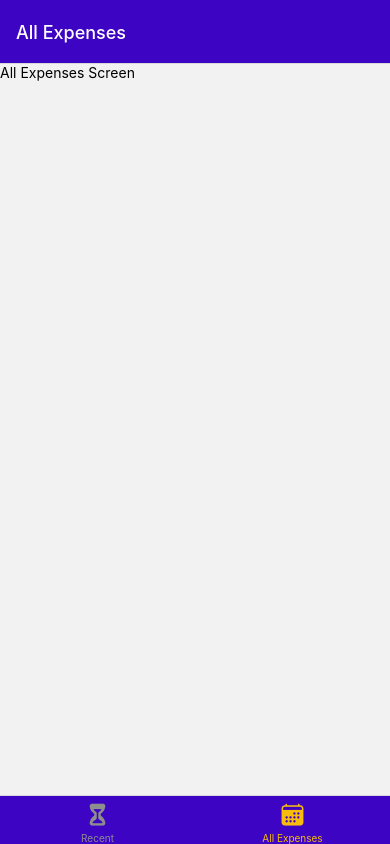
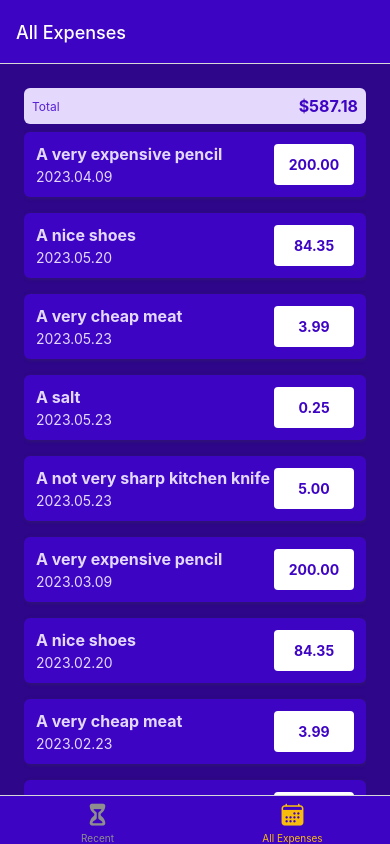
Before and after one commit to ts-andrey/23-react-native-projects, a React Native app in the folder expense-tracker/: screen /AllExpenses in a window 390 px wide. Built offline with nearby package versions, Linux system fonts and the light colour scheme.

Commit message:
feat: show on screen some dummy data with basic styles

```diff
--- /dev/null
+++ b/expense-tracker/components/ExpensesOutput/ExpenseItem.js
@@ -0,0 +1,56 @@
+import { Pressable, StyleSheet, View, Text } from 'react-native';
+import { GlobalStyles } from '../../constants/styles';
+import { getFormattedDate } from '../../util/date';
+
+export default function ExpenseItem({ description, amount, date }) {
+  return (
+    <Pressable>
+      <View style={styles.expenseItem}>
+        <View>
+          <Text style={[styles.textBase, styles.description]}>{description}</Text>
+          <Text style={styles.textBase}>{getFormattedDate(date)}</Text>
+        </View>
+        <View style={styles.amountContainer}>
+          <Text style={styles.amount}>{amount.toFixed(2)}</Text>
+        </View>
+      </View>
+    </Pressable>
+  );
+}
+
+const styles = StyleSheet.create({
+  expenseItem: {
+    padding: 12,
+    marginVertical: 8,
+    backgroundColor: GlobalStyles.colors.primary500,
+    flexDirection: 'row',
+    justifyContent: 'space-between',
+    borderRadius: 6,
+    elevation: 3,
+    shadowColor: GlobalStyles.colors.gray500,
+    shadowRadius: 4,
+    shadowOffset: { width: 1, height: 1 },
+    shadowOpacity: 0.4,
+  },
+  textBase: {
+    color: GlobalStyles.colors.primary50,
+  },
+  description: {
+    fontSize: 16,
+    marginBottom: 4,
+    fontWeight: 'bold',
+  },
+  amountContainer: {
+    paddingHorizontal: 12,
+    paddingVertical: 4,
+    backgroundColor: 'white',
+    justifyContent: 'center',
+    alignItems: 'center',
+    borderRadius: 4,
+    minWidth: 80,
+  },
+  amount: {
+    color: GlobalStyles.colors.primary500,
+    fontWeight: 'bold',
+  },
+});
--- a/expense-tracker/components/ExpensesOutput/ExpensesList.js
+++ b/expense-tracker/components/ExpensesOutput/ExpensesList.js
@@ -1,5 +1,10 @@
-import { FlatList } from 'react-native';
+import { FlatList} from 'react-native';
+import ExpenseItem from './ExpenseItem';
 
-export default function ExpensesList() {
-  return <FlatList />;
+function renderExpenseItem(itemData) {
+  return <ExpenseItem {...itemData.item} />;
 }
+
+export default function ExpensesList({ expenses }) {
+  return <FlatList data={expenses} renderItem={renderExpenseItem} keyExtractor={item => item.id} />;
+}
--- a/expense-tracker/components/ExpensesOutput/ExpensesOuptut.js
+++ b/expense-tracker/components/ExpensesOutput/ExpensesOuptut.js
@@ -1,13 +1,87 @@
-import { View } from 'react-native';
+import { StyleSheet, View } from 'react-native';
 
 import ExpensesList from './ExpensesList';
 import ExpensesSummary from './ExpensesSummary';
+import { GlobalStyles } from '../../constants/styles';
+
+const DUMMY_EXPENSES = [
+  {
+    id: 'el1',
+    description: 'A very expensive pencil',
+    amount: 200,
+    date: new Date('2023-04-09'),
+  },
+  {
+    id: 'el2',
+    description: 'A nice shoes',
+    amount: 84.35,
+    date: new Date('2023-05-20'),
+  },
+  {
+    id: 'el3',
+    description: 'A very cheap meat',
+    amount: 3.99,
+    date: new Date('2023-05-23'),
+  },
+  {
+    id: 'el4',
+    description: 'A salt',
+    amount: 0.25,
+    date: new Date('2023-05-23'),
+  },
+  {
+    id: 'el5',
+    description: 'A not very sharp kitchen knife',
+    amount: 5,
+    date: new Date('2023-05-23'),
+  },
+  {
+    id: 'el6',
+    description: 'A very expensive pencil',
+    amount: 200,
+    date: new Date('2023-03-09'),
+  },
+  {
+    id: 'el7',
+    description: 'A nice shoes',
+    amount: 84.35,
+    date: new Date('2023-02-20'),
+  },
+  {
+    id: 'el8',
+    description: 'A very cheap meat',
+    amount: 3.99,
+    date: new Date('2023-02-23'),
+  },
+  {
+    id: 'el9',
+    description: 'A salt',
+    amount: 0.25,
+    date: new Date('2023-01-23'),
+  },
+  {
+    id: 'el10',
+    description: 'A not very sharp kitchen knife',
+    amount: 5,
+    date: new Date('2023-01-23'),
+  },
+];
 
 export default function ExpensesOutput({ expenses, expensesPeriod }) {
   return (
-    <View>
-      <ExpensesSummary expenses={expenses} expensesPeriod={expensesPeriod} />
-      <ExpensesList />
+    <View style={styles.container}>
+      <ExpensesSummary expenses={DUMMY_EXPENSES} expensesPeriod={expensesPeriod} />
+      <ExpensesList expenses={DUMMY_EXPENSES} />
     </View>
   );
 }
+
+const styles = StyleSheet.create({
+  container: {
+    flex: 1,
+    paddingTop: 24,
+    paddingHorizontal: 24,
+    paddingBottom: 0,
+    backgroundColor: GlobalStyles.colors.primary700,
+  },
+});
--- a/expense-tracker/components/ExpensesOutput/ExpensesSummary.js
+++ b/expense-tracker/components/ExpensesOutput/ExpensesSummary.js
@@ -1,11 +1,32 @@
-import { View, Text } from 'react-native';
+import { View, Text, StyleSheet } from 'react-native';
+import { GlobalStyles } from '../../constants/styles';
 
 export default function ExpensesSummary({ expenses, expensesPeriod }) {
-  const expensesSum = expenses.reduce((sum, expense) => sum + expense.amout, 0);
+  const expensesSum = expenses.reduce((sum, expense) => sum + expense.amount, 0);
   return (
-    <View>
-      <Text>{expensesPeriod}</Text>
-      <Text>${expensesSum.toFixed(2)}</Text>
+    <View style={styles.container}>
+      <Text style={styles.period}>{expensesPeriod}</Text>
+      <Text style={styles.sum}>${expensesSum.toFixed(2)}</Text>
     </View>
   );
 }
+
+const styles = StyleSheet.create({
+  container: {
+    padding: 8,
+    backgroundColor: GlobalStyles.colors.primary50,
+    borderRadius: 6,
+    flexDirection: 'row',
+    justifyContent: 'space-between',
+    alignItems: 'center',
+  },
+  period: {
+    fontSize: 12,
+    color: GlobalStyles.colors.primary400,
+  },
+  sum: {
+    fontSize: 16,
+    fontWeight: 'bold',
+    color: GlobalStyles.colors.primary500,
+  },
+});
--- a/expense-tracker/screens/AllExpenses.js
+++ b/expense-tracker/screens/AllExpenses.js
@@ -1,5 +1,5 @@
-import { Text } from 'react-native';
+import ExpensesOutput from '../components/ExpensesOutput/ExpensesOuptut';
 
 export default function AllExpenses() {
-  return <Text>All Expenses Screen</Text>;
+  return <ExpensesOutput expensesPeriod={'Total'}/>;
 }
--- a/expense-tracker/screens/RecentExpenses.js
+++ b/expense-tracker/screens/RecentExpenses.js
@@ -1,5 +1,5 @@
-import { Text } from 'react-native';
+import ExpensesOutput from '../components/ExpensesOutput/ExpensesOuptut';
 
 export default function RecentExpenses() {
-  return <Text>Recent Expenses Screen</Text>;
+  return <ExpensesOutput expensesPeriod={'Last 7 days'} />;
 }
--- /dev/null
+++ b/expense-tracker/util/date.js
@@ -0,0 +1,3 @@
+export function getFormattedDate(date) {
+  return `${date.toISOString().slice(0, 10).replace(/-/g, '.')}`;
+}
```
